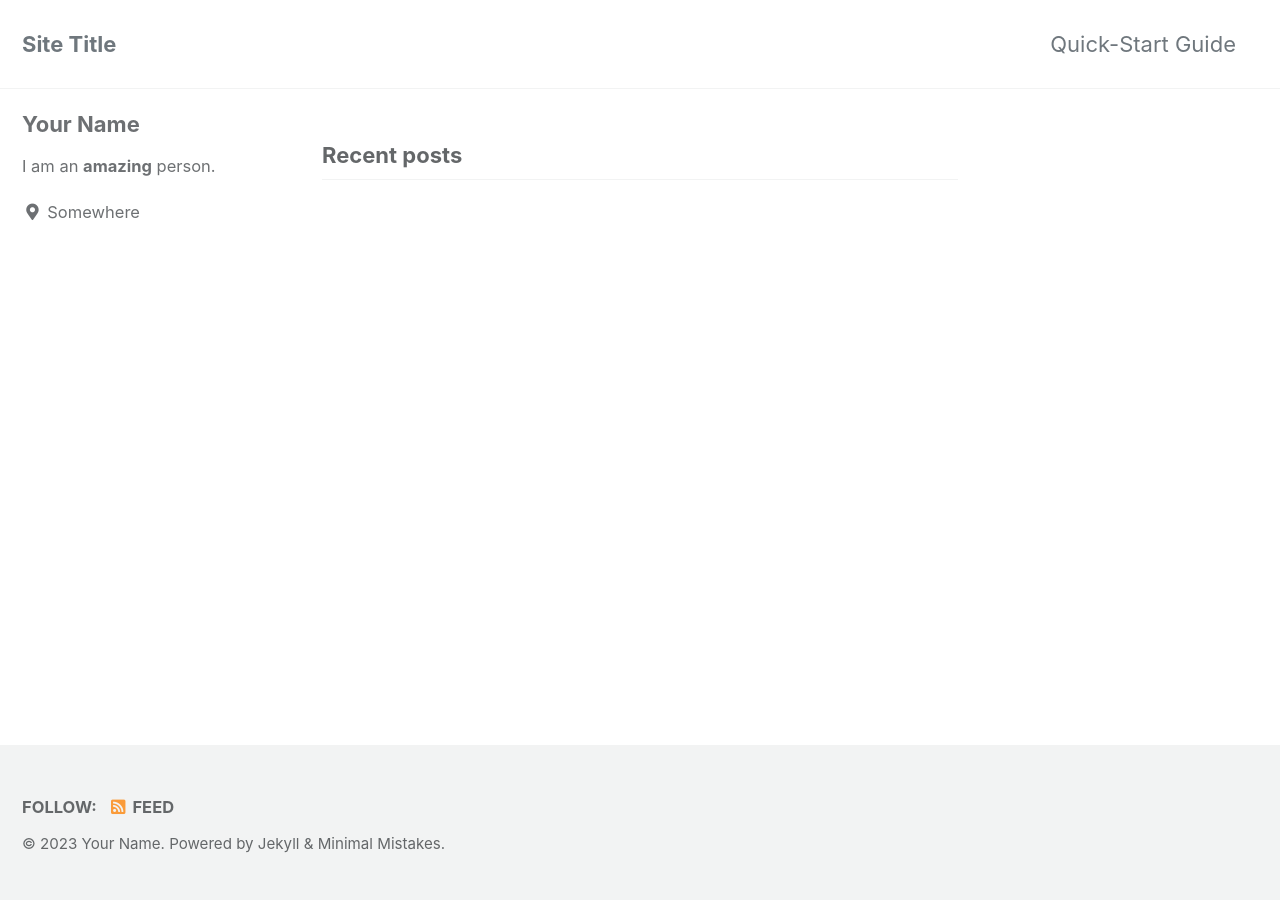
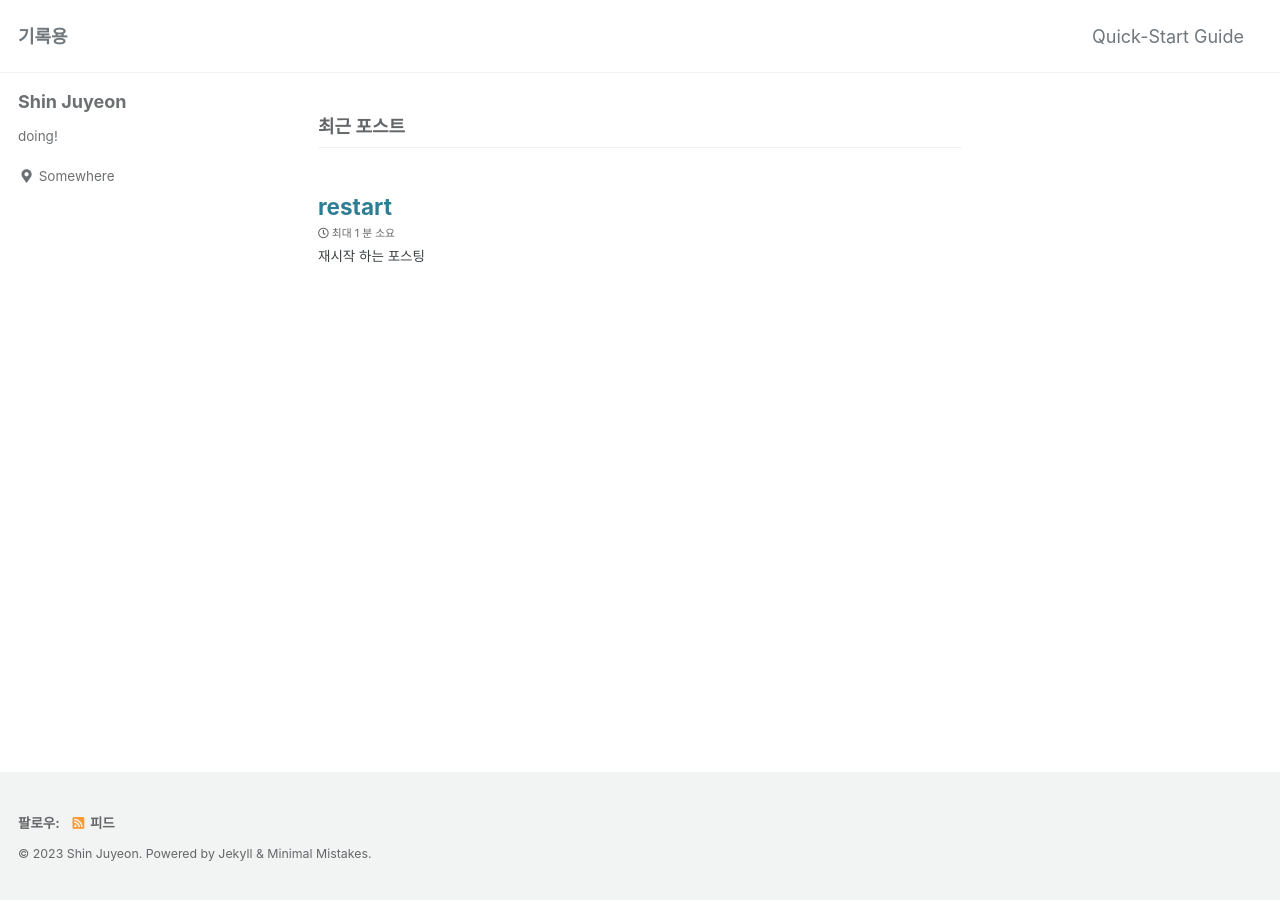
Before and after one commit to juyeon-shin/juyeon0008.github.io, a Jekyll site: the page built from index.html, in a window 1280 px wide. Built offline with Jekyll 4.4.1, drawn with Linux system fonts in a browser that asks for light colours; cached includes are drawn as plain includes; the list of posts is cut into pages by our own code.

Commit message:
restart_1

```diff
--- a/_config.yml
+++ b/_config.yml
@@ -15,11 +15,11 @@
 minimal_mistakes_skin    : "default" # "air", "aqua", "contrast", "dark", "dirt", "neon", "mint", "plum", "sunrise"
 
 # Site Settings
-locale                   : "en-US"
-title                    : "Site Title"
+locale                   : "ko-KR"
+title                    : "기록용"
 title_separator          : "-"
 subtitle                 : # site tagline that appears below site title in masthead
-name                     : "Your Name"
+name                     : "Shin Juyeon"
 description              : "An amazing website."
 url                      : # the base hostname & protocol for your site e.g. "https://mmistakes.github.io"
 baseurl                  : # the subpath of your site, e.g. "/blog"
@@ -104,9 +104,9 @@ analytics:
 
 # Site Author
 author:
-  name             : "Your Name"
+  name             : "Shin Juyeon"
   avatar           : # path of avatar image, e.g. "/assets/images/bio-photo.jpg"
-  bio              : "I am an **amazing** person."
+  bio              : "doing!"
   location         : "Somewhere"
   email            :
   links:
@@ -290,3 +290,11 @@ defaults:
       comments: # true
       share: true
       related: true
+
+  # _pages                      : 해당 하단 영역이 새로 추가되었습니다.
+  - scope:
+      path: "_pages"
+      type: pages
+    values:
+      layout: single
+      author_profile: true
--- a/_data/ui-text.yml
+++ b/_data/ui-text.yml
@@ -605,7 +605,7 @@ ko: &DEFAULT_KO
   breadcrumb_separator       : "/"
   menu_label                 : "토글 메뉴"
   search_label               :
-  toc_label                  : "On This Page"
+  toc_label                  : "Index"  #"On This Page"
   ext_link_label             : "직접 링크"
   less_than                  : "최대"
   minute_read                : "분 소요"
--- /dev/null
+++ b/_posts/2023-08-28-restart.md
@@ -0,0 +1,26 @@
+---
+title : "restart"
+excerpt : "재시작 하는 포스팅 "
+categories : "blog"
+tag : "github.io"
+date : 2023-08-28
+
+toc : True
+toc_labels: True
+toc_sticky : True
+---
+
+# 재시작 header 1
+## 하는 header 2
+### 포스팅 header 3
+#### 다시 시작 header 4
+
+내가 하는 활동이나 배운 것, 정리
+
+만들 것
+- about : 나에 대한 정보 (이력서 같은 것?)
+- 포트폴리오 : 그동안 했던 프로젝트 정리?
+- study : 전공 정리? 기타 학습 정리?
+
+- KT AIVLE SCHOOL 기자단
+    - 기자단 활동으로 이번주에 배운 것 넣기?
--- a/_sass/minimal-mistakes/_base.scss
+++ b/_sass/minimal-mistakes/_base.scss
@@ -126,6 +126,8 @@ blockquote {
 /* links */
 
 a {
+  text-decoration: none;
+
   &:focus {
     @extend %tab-focus;
   }
--- a/_sass/minimal-mistakes/_reset.scss
+++ b/_sass/minimal-mistakes/_reset.scss
@@ -8,18 +8,18 @@ html {
   /* apply a natural box layout model to all elements */
   box-sizing: border-box;
   background-color: $background-color;
-  font-size: 16px;
+  font-size: 12px; /*16*/
 
   @include breakpoint($medium) {
-    font-size: 18px;
+    font-size: 14px; /*18*/
   }
 
   @include breakpoint($large) {
-    font-size: 20px;
+    font-size: 16px; /*20*/
   }
 
   @include breakpoint($x-large) {
-    font-size: 22px;
+    font-size: 18px; /*22*/
   }
 
   -webkit-text-size-adjust: 100%;
```
